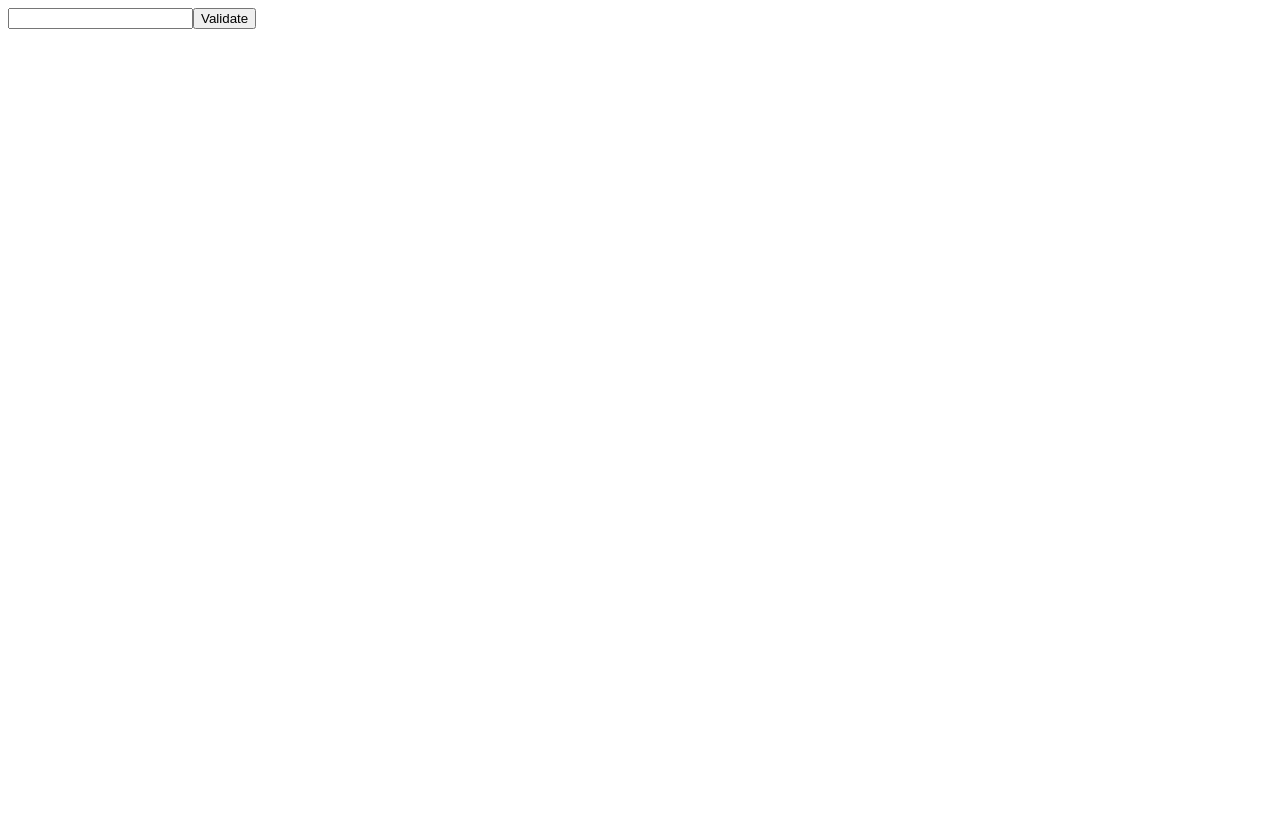
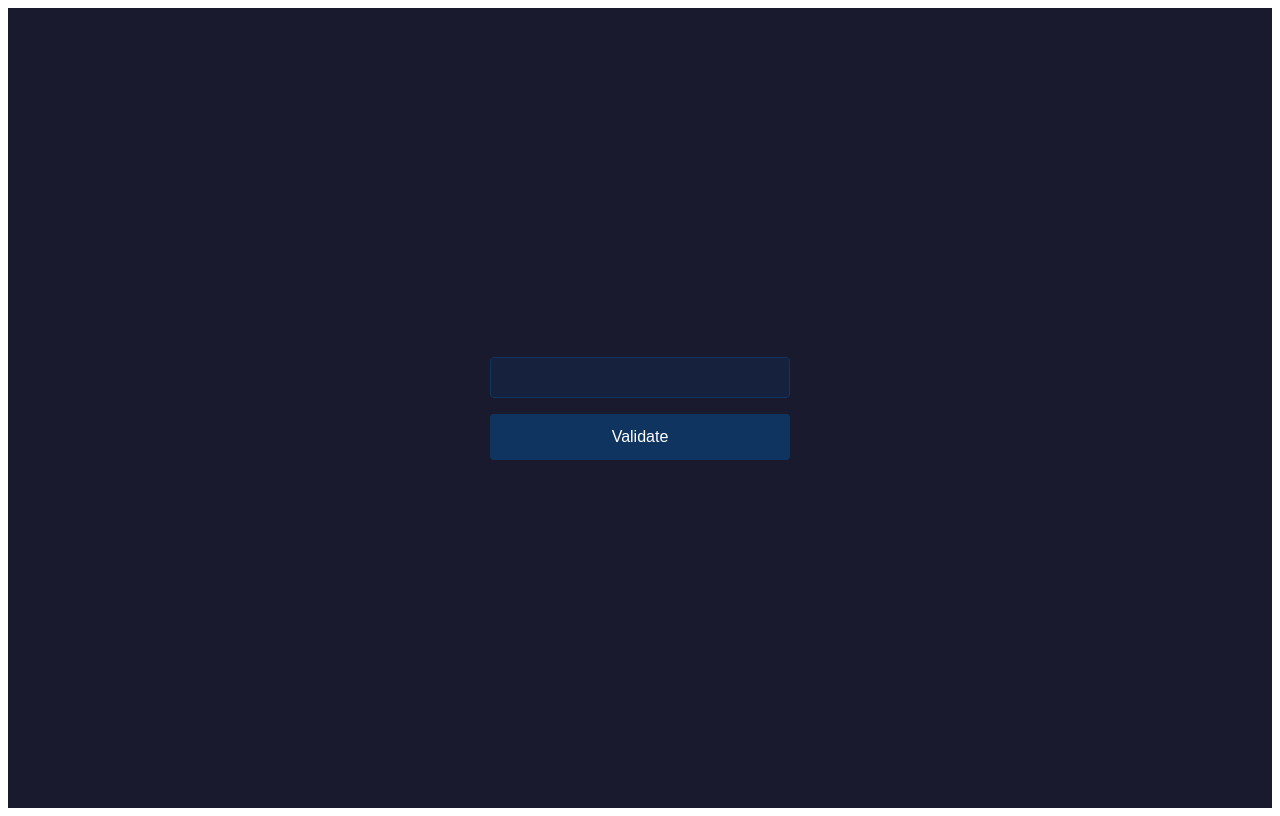
Before and after one commit to kiquetal/quarks-tigris, an Angular app in the folder src/main/webui/: page /passphrase in a window 1280 px wide. Built offline with nearby package versions, Linux system fonts and the light colour scheme.

Commit message:
add routing and authentication features with passphrase validation

```diff
--- a/src/main/webui/src/app/app.config.ts
+++ b/src/main/webui/src/app/app.config.ts
@@ -1,8 +1,10 @@
 import { ApplicationConfig, provideBrowserGlobalErrorListeners } from '@angular/core';
+import { provideRouter } from '@angular/router';
+import { routes } from './app.routes';
 
 export const appConfig: ApplicationConfig = {
   providers: [
     provideBrowserGlobalErrorListeners(),
-
+    provideRouter(routes)
   ]
 };
--- a/src/main/webui/src/app/app.html
+++ b/src/main/webui/src/app/app.html
@@ -1,2 +1 @@
-<app-passphrase *ngIf="!isPassphraseValidated" (passphraseValidated)="onPassphraseValidated()"></app-passphrase>
-<app-mp3-upload *ngIf="isPassphraseValidated"></app-mp3-upload>
+<router-outlet></router-outlet>
--- a/src/main/webui/src/app/app.ts
+++ b/src/main/webui/src/app/app.ts
@@ -1,19 +1,12 @@
 import { Component, signal } from '@angular/core';
-import { Passphrase } from './passphrase/passphrase';
-import { Mp3Upload } from './mp3-upload/mp3-upload';
-import { CommonModule } from '@angular/common';
+import { RouterOutlet } from '@angular/router';
 
 @Component({
   selector: 'app-root',
-  imports: [Passphrase, Mp3Upload, CommonModule],
+  imports: [RouterOutlet],
   templateUrl: './app.html',
   styleUrl: './app.css'
 })
 export class App {
   protected readonly title = signal('webui');
-  isPassphraseValidated = false;
-
-  onPassphraseValidated() {
-    this.isPassphraseValidated = true;
-  }
 }
--- /dev/null
+++ b/src/main/webui/src/app/auth.guard.ts
@@ -0,0 +1,19 @@
+import { Injectable } from '@angular/core';
+import { CanActivate, Router } from '@angular/router';
+import { AuthService } from './auth.service';
+
+@Injectable({
+  providedIn: 'root',
+})
+export class AuthGuard implements CanActivate {
+  constructor(private authService: AuthService, private router: Router) {}
+
+  canActivate(): boolean {
+    if (this.authService.isLoggedIn()) {
+      return true;
+    } else {
+      this.router.navigate(['/passphrase']);
+      return false;
+    }
+  }
+}
--- /dev/null
+++ b/src/main/webui/src/app/auth.service.ts
@@ -0,0 +1,20 @@
+import { Injectable } from '@angular/core';
+
+@Injectable({
+  providedIn: 'root',
+})
+export class AuthService {
+  private isAuthenticated = false;
+
+  login() {
+    this.isAuthenticated = true;
+  }
+
+  logout() {
+    this.isAuthenticated = false;
+  }
+
+  isLoggedIn() {
+    return this.isAuthenticated;
+  }
+}
--- a/src/main/webui/src/app/passphrase/passphrase.css
+++ b/src/main/webui/src/app/passphrase/passphrase.css
@@ -0,0 +1,38 @@
+:host {
+  display: flex;
+  flex-direction: column;
+  align-items: center;
+  justify-content: center;
+  height: 100vh;
+  background-color: #1a1a2e;
+  color: #e0e0e0;
+  font-family: 'Segoe UI', Tahoma, Geneva, Verdana, sans-serif;
+}
+
+input[type="password"] {
+  width: 300px;
+  padding: 12px 20px;
+  margin: 8px 0;
+  display: inline-block;
+  border: 1px solid #0f3460;
+  border-radius: 4px;
+  box-sizing: border-box;
+  background-color: #16213e;
+  color: #e0e0e0;
+}
+
+button {
+  width: 300px;
+  background-color: #0f3460;
+  color: white;
+  padding: 14px 20px;
+  margin: 8px 0;
+  border: none;
+  border-radius: 4px;
+  cursor: pointer;
+  font-size: 16px;
+}
+
+button:hover {
+  background-color: #16213e;
+}
--- a/src/main/webui/src/app/passphrase/passphrase.ts
+++ b/src/main/webui/src/app/passphrase/passphrase.ts
@@ -1,6 +1,8 @@
 import { Component, EventEmitter, Output } from '@angular/core';
 import { HttpClient, HttpClientModule } from '@angular/common/http';
 import { FormsModule } from '@angular/forms';
+import { Router } from '@angular/router';
+import { AuthService } from '../auth.service';
 
 @Component({
   selector: 'app-passphrase',
@@ -12,14 +14,15 @@ export class Passphrase {
   passphrase = '';
   @Output() passphraseValidated = new EventEmitter<void>();
 
-  constructor(private http: HttpClient) {}
+  constructor(private http: HttpClient, private router: Router, private authService: AuthService) {}
 
   validatePassphrase() {
     this.http
       .post('/api/validate-passphrase', { passphrase: this.passphrase })
       .subscribe((res: any) => {
         if (res.validated) {
-          this.passphraseValidated.emit();
+          this.authService.login();
+          this.router.navigate(['/upload']);
         } else {
           alert('Invalid passphrase');
         }
```
Also changed, not shown: src/main/webui/src/app/app.routes.ts (added, +10 -0 lines).
